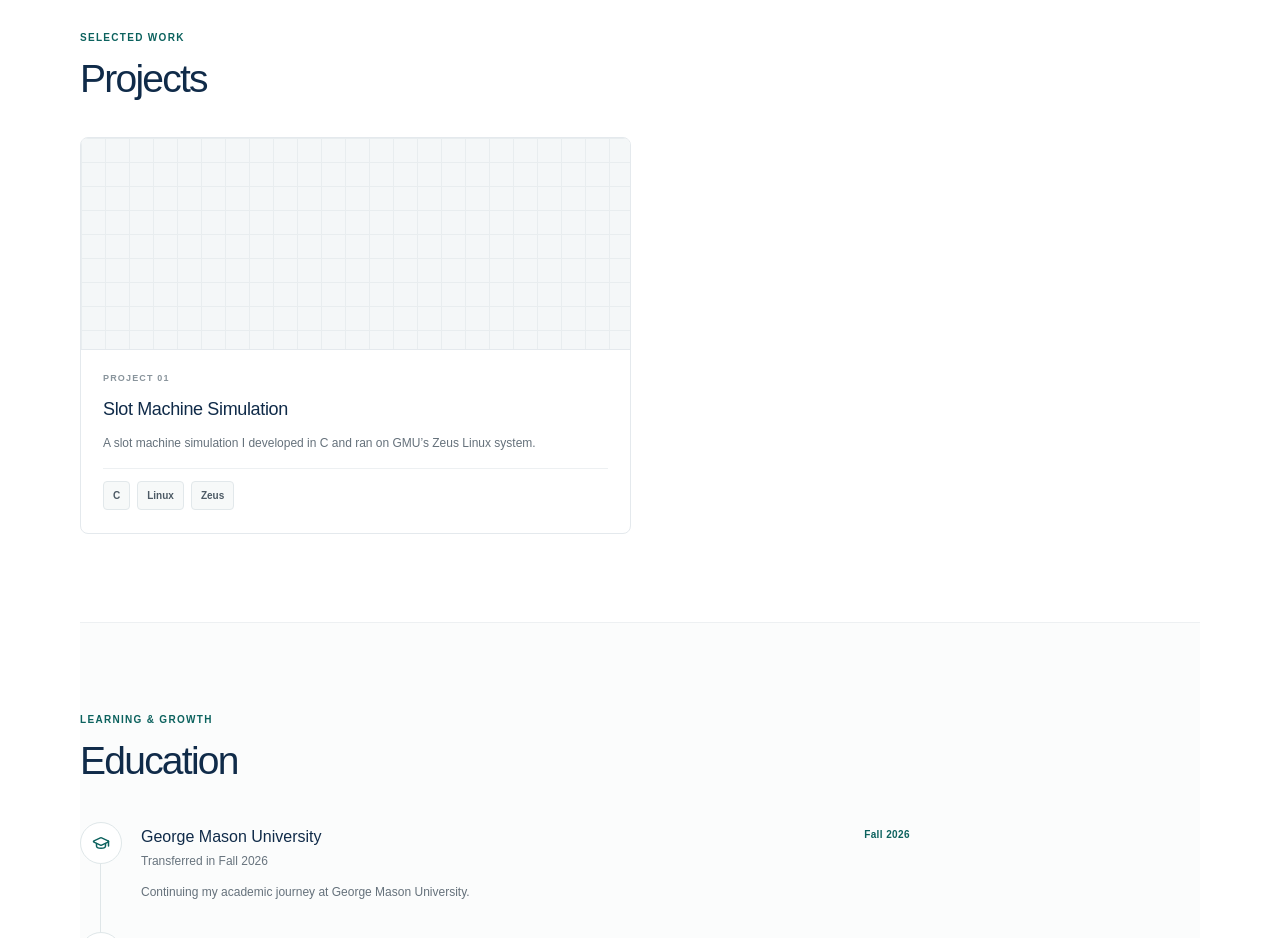
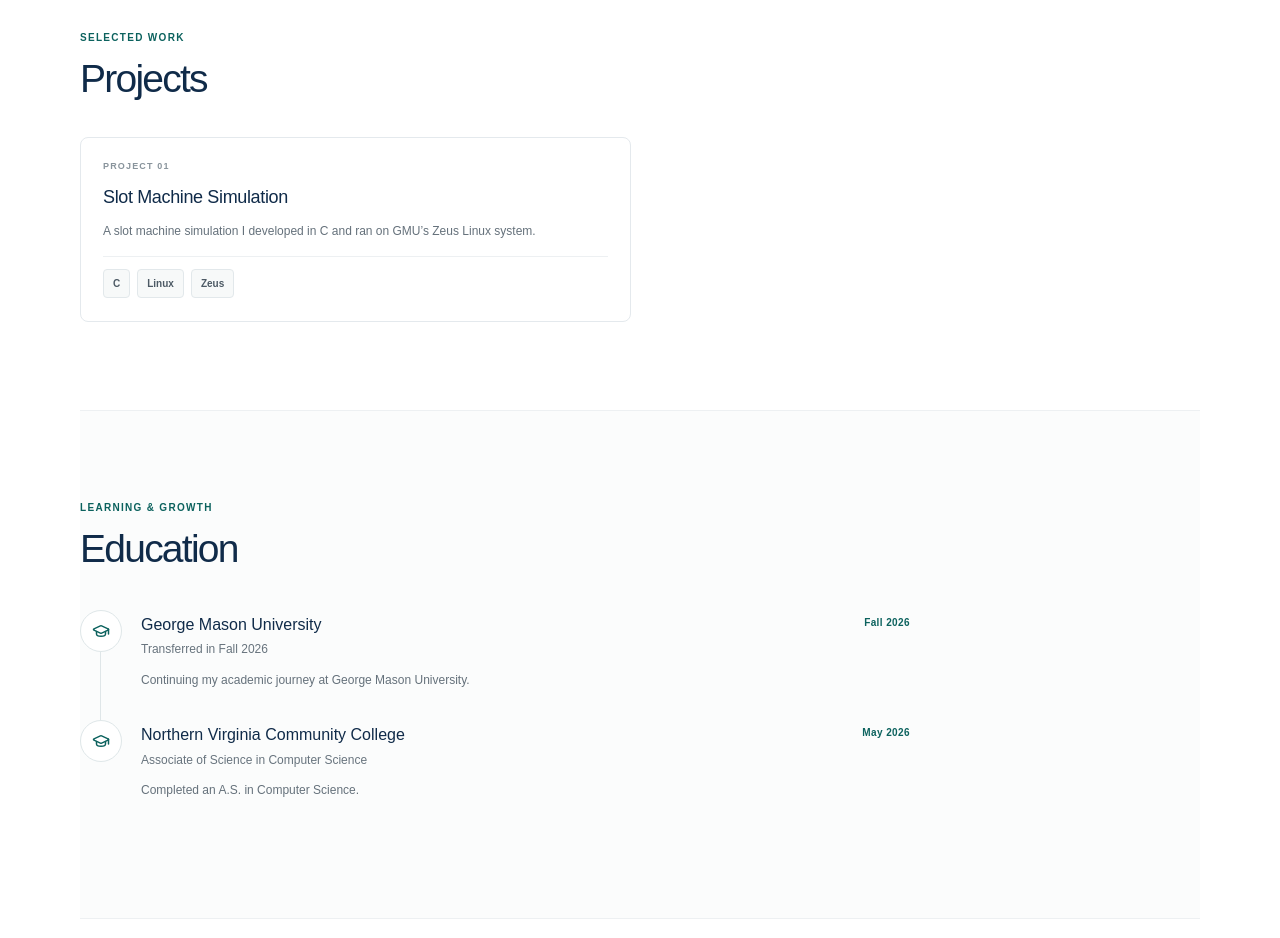
Before and after one commit to fmasodi/farhat-masodi-website, a Next.js app: page / in a window 1280 px wide. Shown: the part 1720-2658 px from the top of the page. Built offline with nearby package versions, Linux system fonts and the light colour scheme.

Commit message:
feat: remove project image placeholder from portfolio component
V0-Chat-Id: vVihyKPpjCw

```diff
--- a/app/globals.css
+++ b/app/globals.css
@@ -106,7 +106,6 @@ button, a { -webkit-tap-highlight-color: transparent; }
 
 .projects-grid { display: grid; grid-template-columns: 1fr 1fr; gap: 18px; margin-top: 35px; }
 .project-card { overflow: hidden; border: 1px solid var(--border); border-radius: 8px; background: #fff; }
-.project-image-placeholder { position: relative; display: grid; place-items: center; min-height: 212px; overflow: hidden; border-bottom: 1px solid var(--border); background-color: #f4f7f8; background-image: linear-gradient(#e8edef 1px, transparent 1px), linear-gradient(90deg, #e8edef 1px, transparent 1px); background-size: 24px 24px; color: #77858f; }
 .project-details { padding: 21px 22px 23px; }
 .project-number { margin: 0 0 8px; color: #89949c; font-size: 9px; }
 .project-details h3 { margin: 0; color: var(--navy); font-size: 18px; letter-spacing: -.02em; }
--- a/components/portfolio.tsx
+++ b/components/portfolio.tsx
@@ -127,7 +127,6 @@ function ProjectsSection() {
       <SectionHeading id="projects-title" eyebrow="Selected work" title="Projects" />
       <div className="projects-grid">
         <article className="project-card">
-          <div className="project-image-placeholder" aria-hidden="true" />
           <div className="project-details">
             <p className="project-number">PROJECT 01</p>
             <h3>Slot Machine Simulation</h3>
```
